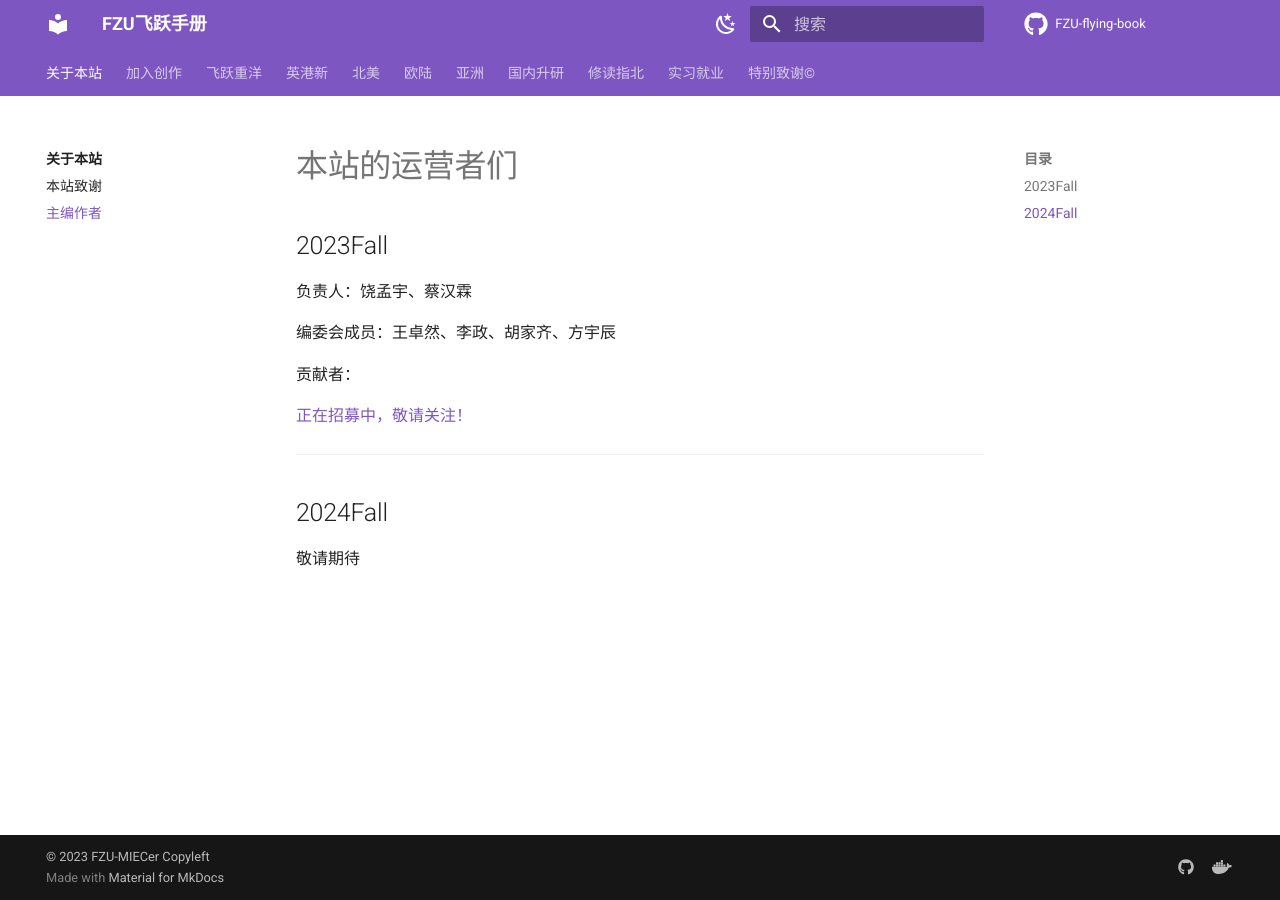
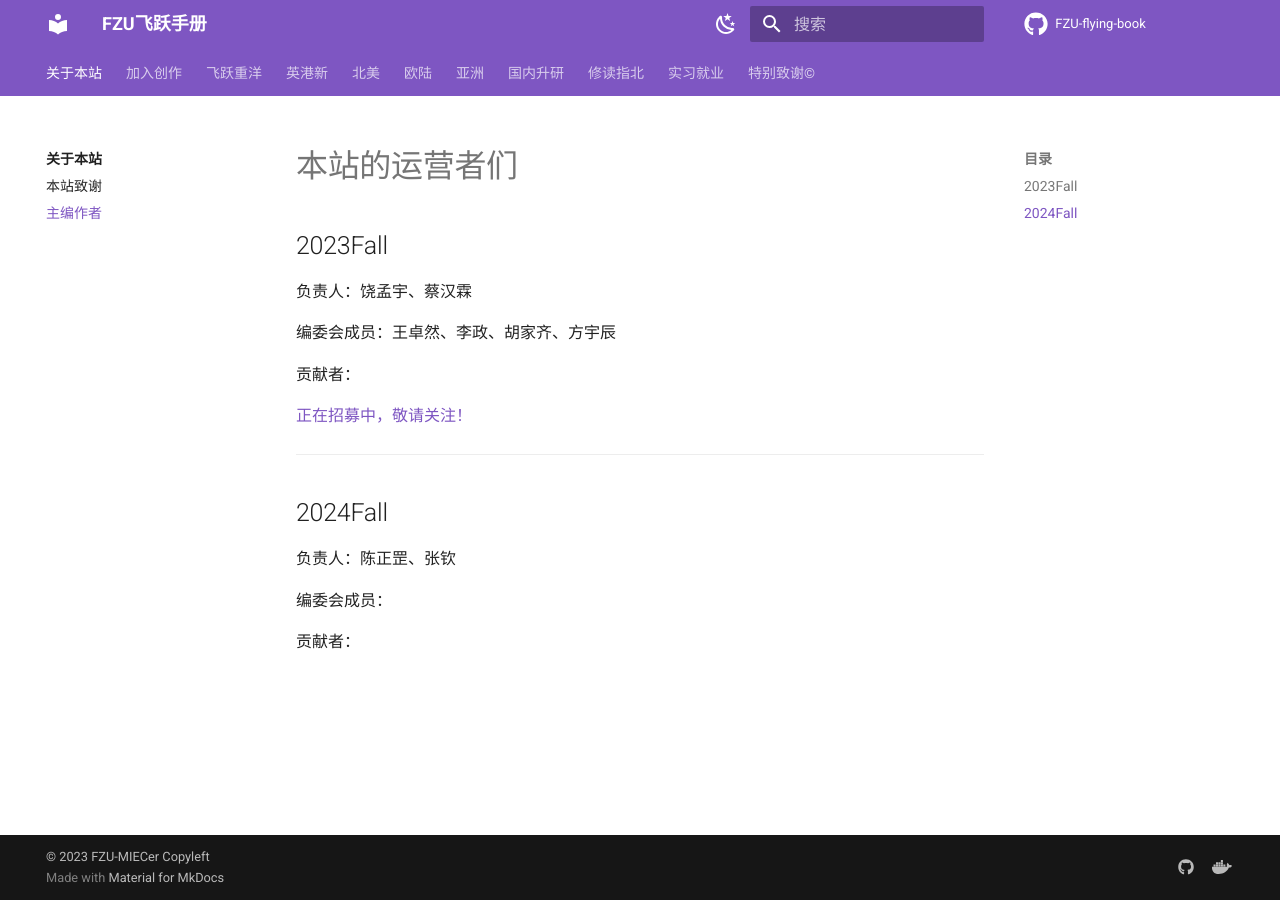
Before and after one commit to MIECer/FZU-flying-book, an MkDocs documentation site: the page built from docs/about/people.md, in a window 1280 px wide. Built offline with MkDocs 1.6.1 and Material for MkDocs 9.7.7, drawn with Linux system fonts in a browser that asks for light colours; comment, search, counter and statistics services are not loaded.

Commit message:
czg test

```diff
--- a/docs/about/people.md
+++ b/docs/about/people.md
@@ -14,4 +14,8 @@
 
 ## 2024Fall
 
-敬请期待
+负责人：陈正罡、张钦
+
+编委会成员：
+
+贡献者：
```
